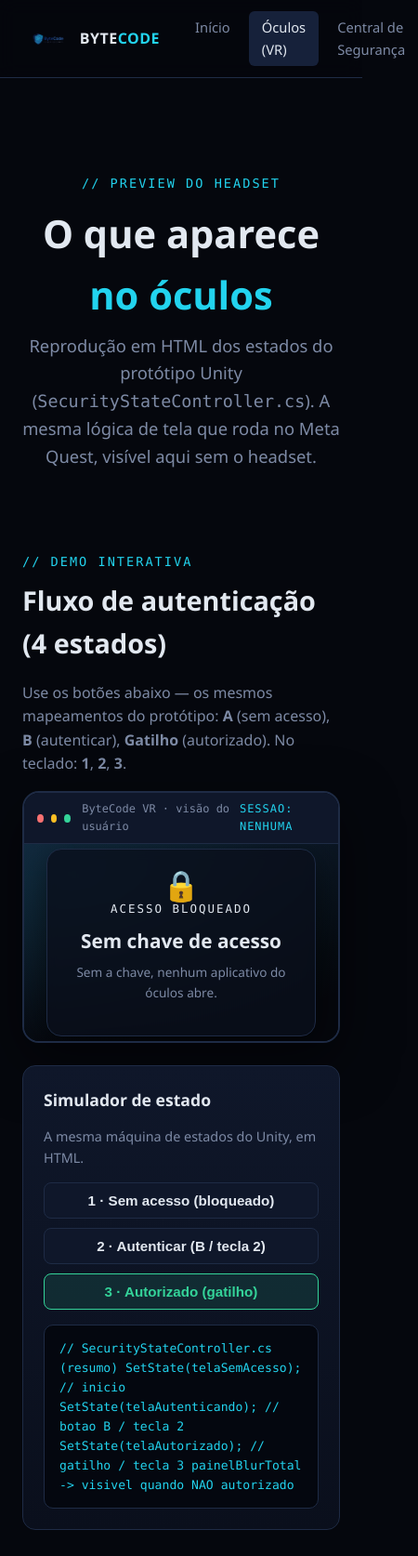
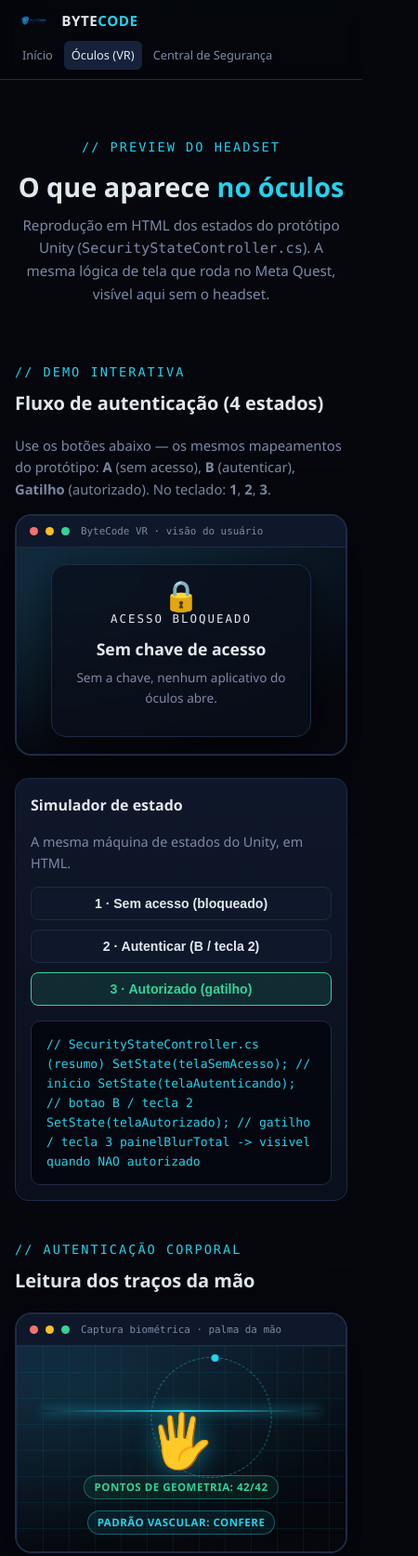
Before and after one commit to Wuzuy/bytecode-site, a plain HTML site: page vr.html in a window 390 px wide. Shown: the top 1674 px of the page at 93% size, 450 px wide, since content can reach past the window. Drawn offline with Linux system fonts and the light colour scheme.

Commit message:
Responsividade: navbar rola horizontal, tipografia fluida (clamp), tabelas com scroll, cards/botoes ajustados, dashboard com sidebar mobile

```diff
--- a/assets/style.css
+++ b/assets/style.css
@@ -222,3 +222,59 @@ td .mono { font-family: var(--mono); }
   padding: 14px 18px; border-radius: 0 10px 10px 0; margin: 18px 0;
 }
 .callout b { color: var(--text); }
+
+/* ============================================================
+   RESPONSIVIDADE — mobile-first, aplicada a todas as páginas
+   ============================================================ */
+
+/* Tipografia fluida (diminui junto com a tela) */
+.hero h1 { font-size: clamp(1.8rem, 5.5vw, 2.6rem); }
+.hero .sub { font-size: clamp(.95rem, 2.6vw, 1.15rem); }
+h2 { font-size: clamp(1.25rem, 3.6vw, 1.8rem); }
+h3 { font-size: clamp(1rem, 2.6vw, 1.1rem); }
+body { font-size: clamp(.92rem, 2.2vw, 1rem); }
+
+/* Navbar: quebra linha e rola horizontalmente no celular */
+.nav { flex-wrap: wrap; gap: 10px 18px; padding: 10px 16px; }
+.nav .links {
+  margin-left: 0; width: 100%;
+  overflow-x: auto; -webkit-overflow-scrolling: touch;
+  display: flex; gap: 4px;
+  scrollbar-width: none;
+}
+.nav .links::-webkit-scrollbar { display: none; }
+.nav a { padding: 6px 10px; font-size: .85rem; white-space: nowrap; }
+.nav .brand img { height: 22px; }
+
+.wrap { padding: 24px 16px 60px; }
+section { margin-top: 40px; }
+.card { padding: 16px; }
+.btn { padding: 9px 16px; font-size: .88rem; }
+.hero { padding: 36px 0 20px; }
+.hero img.logo { height: 48px; }
+.hero .cta { flex-direction: column; align-items: center; }
+.hero .cta .btn { width: min(320px, 90vw); text-align: center; }
+
+/* Tabelas: rolam horizontalmente dentro do card em telas pequenas */
+@media (max-width: 760px) {
+  table { display: block; overflow-x: auto; white-space: nowrap; }
+  th, td { padding: 8px 10px; }
+}
+
+/* Elementos específicos de mockups/dashboard */
+.step { gap: 12px; }
+.step .num { flex: 0 0 30px; height: 30px; font-size: .85rem; }
+.overlay-panel .glass { padding: 16px 20px; min-width: 200px; max-width: 280px; }
+.overlay-panel .glass h4 { font-size: 1.1rem; }
+.person-card { min-width: 0; flex-wrap: wrap; justify-content: center; text-align: center; }
+.hand { font-size: 3.6rem; }
+.hand-ring { width: 130px; height: 130px; }
+.stat .v { font-size: 1.5rem; }
+.foot { padding: 20px 16px; }
+
+@media (max-width: 480px) {
+  .nav .brand { font-size: .95rem; }
+  .nav a { font-size: .8rem; padding: 5px 8px; }
+  .frame .bar .hud { display: none; }
+  .frame .bar .name { font-size: .68rem; }
+}
```
Also changed, not shown: dashboard.html (+11 -0 lines).
